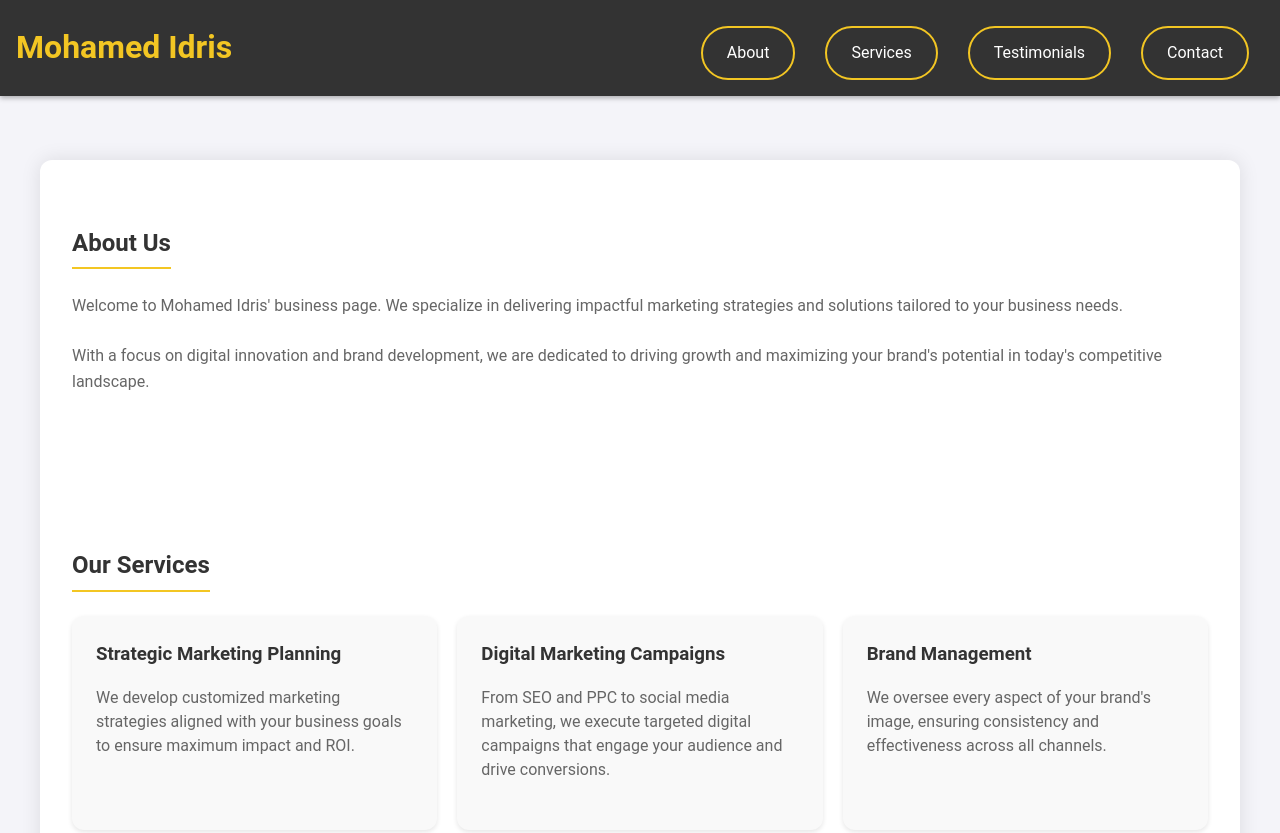
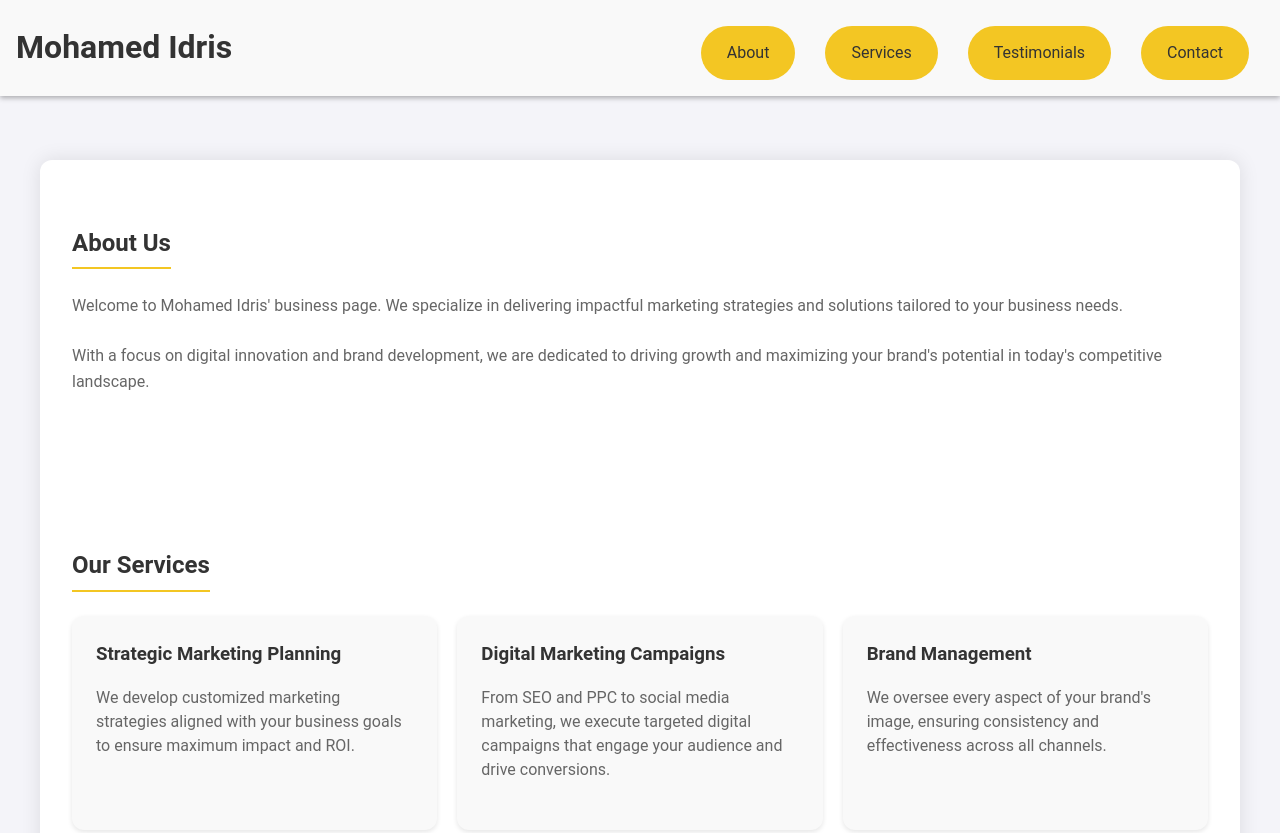
Before and after one commit to moe144/moe144.github.io, a plain HTML site: page index.html in a window 1280 px wide. Shown: the top 833 px of the page. Drawn offline with Linux system fonts and the light colour scheme.

Commit message:
Update index.html

```diff
--- a/index.html
+++ b/index.html
@@ -18,7 +18,7 @@
             scroll-behavior: smooth;
         }
         header {
-            background-color: #333;
+            background-color: #f9f9f9; /* Lighter background color */
             padding: 1rem;
             text-align: center;
             position: fixed;
@@ -33,7 +33,7 @@
         header h1 {
             margin: 0;
             font-size: 2rem;
-            color: #f3c623;
+            color: #333; /* Dark text */
         }
         .navbar {
             display: flex;
@@ -42,18 +42,19 @@
             margin-top: 10px;
         }
         .navbar a {
-            color: #fff; /* White text */
+            color: #333; /* Dark text */
             text-decoration: none;
             margin: 0 15px;
             padding: 12px 24px;
-            background-color: #333; /* Dark background */
-            border: 2px solid #f3c623; /* Yellow border */
+            background-color: #f3c623; /* Yellow background */
+            border: 2px solid transparent;
             border-radius: 30px;
             transition: background-color 0.3s ease, color 0.3s ease, border-color 0.3s ease;
         }
         .navbar a:hover {
-            background-color: #f3c623; /* Yellow background on hover */
-            color: #333; /* Dark text on hover */
+            background-color: #555; /* Darker background on hover */
+            color: #fff; /* White text on hover */
+            border-color: #555; /* Darker border on hover */
         }
         .container {
             max-width: 1200px;
```
